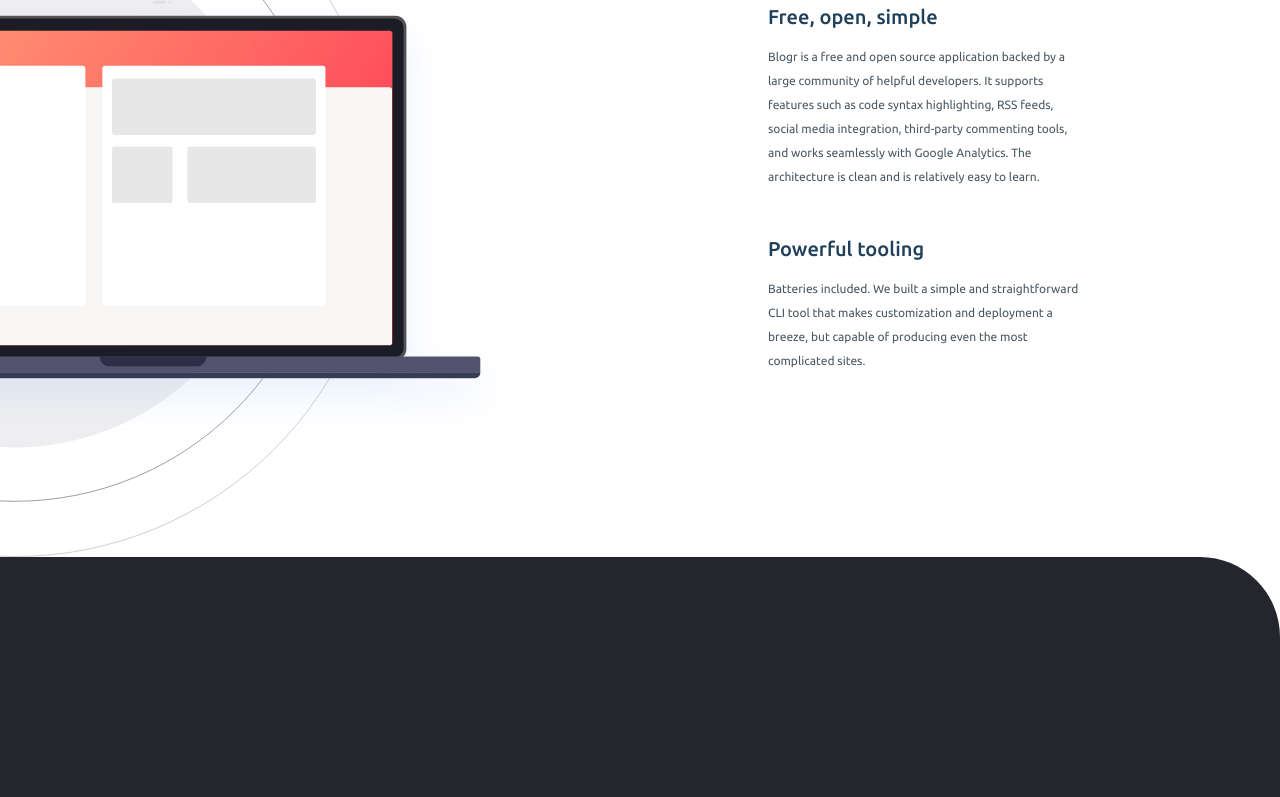
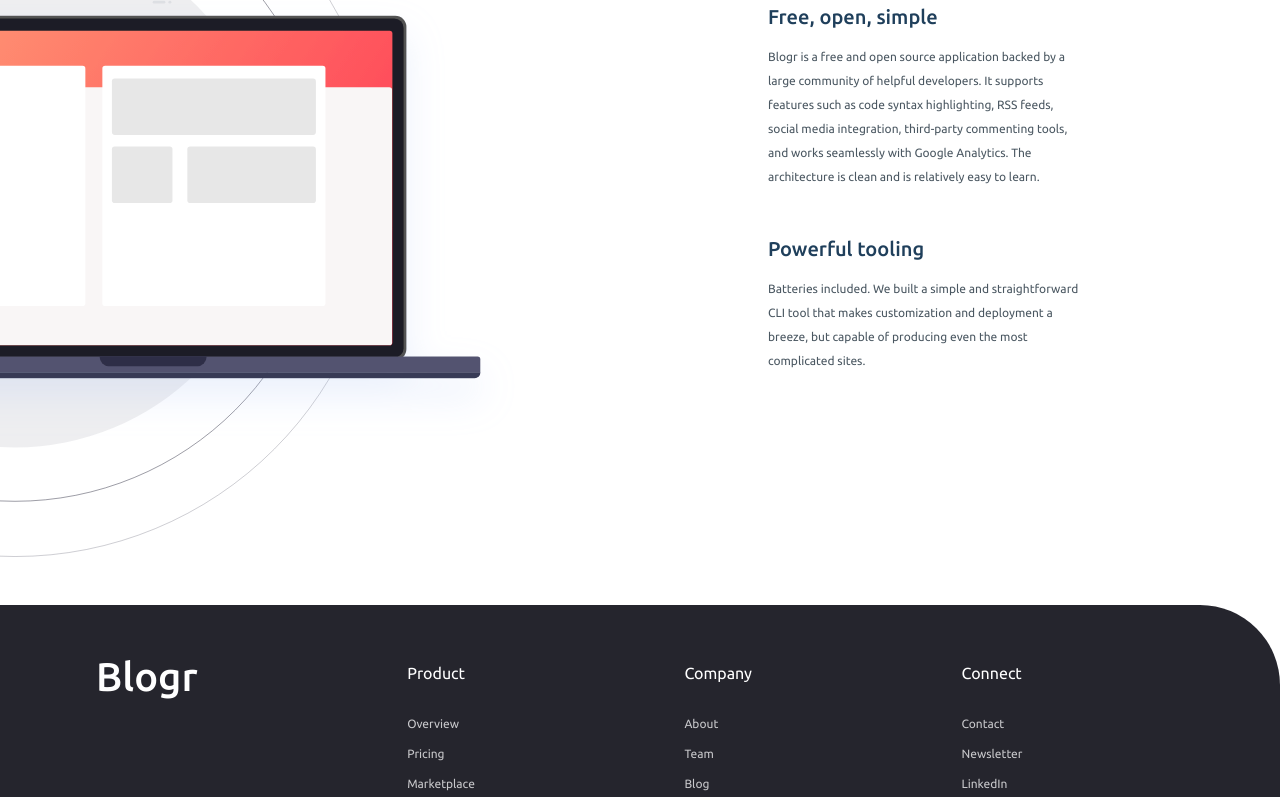
Before and after one commit to mrcsporto/blogr, a React (Create React App) app: page / in a window 1280 px wide. Shown: the part 2000-2797 px from the top of the page. Built offline with nearby package versions, Linux system fonts and the light colour scheme.

Commit message:
add footer

```diff
--- a/src/App.js
+++ b/src/App.js
@@ -9,14 +9,11 @@ const App = () => {
     <>
       <Header />
       <main className="overflow-hidden">
-       <First />
-       <Middle />
-       <Last />
+        <First />
+        <Middle />
+        <Last />
+        <Footer />
       </main>
-      <Footer />
-
-
-
     </>
   );
 }
--- a/src/components/Footer/index.js
+++ b/src/components/Footer/index.js
@@ -3,53 +3,47 @@ import "./styles.css";
 const Footer = () => {
   return (
     <>
-      <footer class="bg-footer">
-      <a className="brand" href="/#" alt="Logo"> </a>
+      <footer class="bg-footer mt-5 p-5 d-flex flex-row justify-content-evenly">
+        <h1 className="text-white ms-5">Blogr</h1>
+        <ul className="navbar-nav d-flex flex-row flex-grow-1 justify-content-evenly">
+          <li className="nav-item">
+            <a className='nav-link text-white mb-3' href="/#">
+              Product
+            </a>
+            <ul className="list-group">
+              <li><a href="/#">Overview</a></li>
+              <li><a href="/#">Pricing</a></li>
+              <li><a href="/#">Marketplace</a></li>
+              <li><a href="/#">Features</a></li>
+              <li><a href="/#">Integrations</a></li>
+            </ul>
+          </li>
+          <li className="nav-item">
+            <a className='nav-link text-white mb-3' href="/#">
+              Company
+            </a>
+            <ul className="list-group">
+              <li><a href="/#">About</a></li>
+              <li><a href="/#">Team</a></li>
+              <li><a href="/#">Blog</a></li>
+              <li><a href="/#">Careers</a></li>
+            </ul>
+          </li>
+
+          <li className="nav-item">
+            <a className='nav-link text-white mb-3' href="/#">
+              Connect
+            </a>
+            <ul className="list-group">
+              <li><a href="/#">Contact</a></li>
+              <li><a href="/#">Newsletter</a></li>
+              <li><a href="/#">LinkedIn</a></li>
+            </ul>
+          </li>
+        </ul>
       </footer>
     </>
   )
 }
 
 export default Footer;
-
-
-
-
-      // <a className="brand me-4 mt-2" href="/#" alt="Logo"> </a>
-      // <ul className="navbar-nav">
-      //   <li className="nav-item">
-      //     <a className='nav-link me-md-3' href="/#">
-      //       Product
-      //     </a>
-      //     <ul className="list-group">
-      //       <li><a className="list-group-item" href="/#">Overview</a></li>
-      //       <li><a className="list-group-item" href="/#">Pricing</a></li>
-      //       <li><a className="list-group-item" href="/#">Marketplace</a></li>
-      //       <li><a className="list-group-item" href="/#">Features</a></li>
-      //       <li><a className="list-group-item" href="/#">Integrations</a></li>
-      //     </ul>
-      //   </li>
-
-      //   <li className="nav-item dropdown">
-      //     <a className='toggle-down nav-link me-md-3' href="/#" role="button" data-bs-toggle="dropdown" aria-expanded="false">
-      //       Company
-      //     </a>
-      //     <ul className="list-group">
-      //       <li><a className="list-group-item" href="/#">About</a></li>
-      //       <li><a className="list-group-item" href="/#">Team</a></li>
-      //       <li><a className="list-group-item" href="/#">Blog</a></li>
-      //       <li><a className="list-group-item" href="/#">Careers</a></li>
-      //     </ul>
-      //   </li>
-
-      //   <li className="nav-item dropdown">
-      //     <a className='toggle-down nav-link me-md-3' href="/#" role="button" data-bs-toggle="dropdown" aria-expanded="false">
-      //       Connect
-      //     </a>
-      //     <ul className="list-group">
-      //       <li><a className="list-group-item" href="/#">Contact</a></li>
-      //       <li><a className="list-group-item" href="/#">Newsletter</a></li>
-      //       <li><a className="list-group-item" href="/#">LinkedIn</a></li>
-      //     </ul>
-      //   </li>
-      // </ul>
--- a/src/components/Footer/styles.css
+++ b/src/components/Footer/styles.css
@@ -6,11 +6,18 @@
   z-index: -1;
 }
 
-.brand {
-  background-image: url(logo.svg);
-  background-repeat: no-repeat;
-  width: 101px;
-  height: 40px;
-  position: relative;
-  top: 10px;
+footer ul.list-group li {
+  font-size: 0.75rem;
+  list-style-type: none;
+  line-height: 2.5;
 }
+
+li a {
+  color: var(--Grayish-blue);
+  text-decoration: none;
+}
+
+li a:hover {
+  text-decoration: underline;
+  color: var(--Grayish-blue);
+}
```
